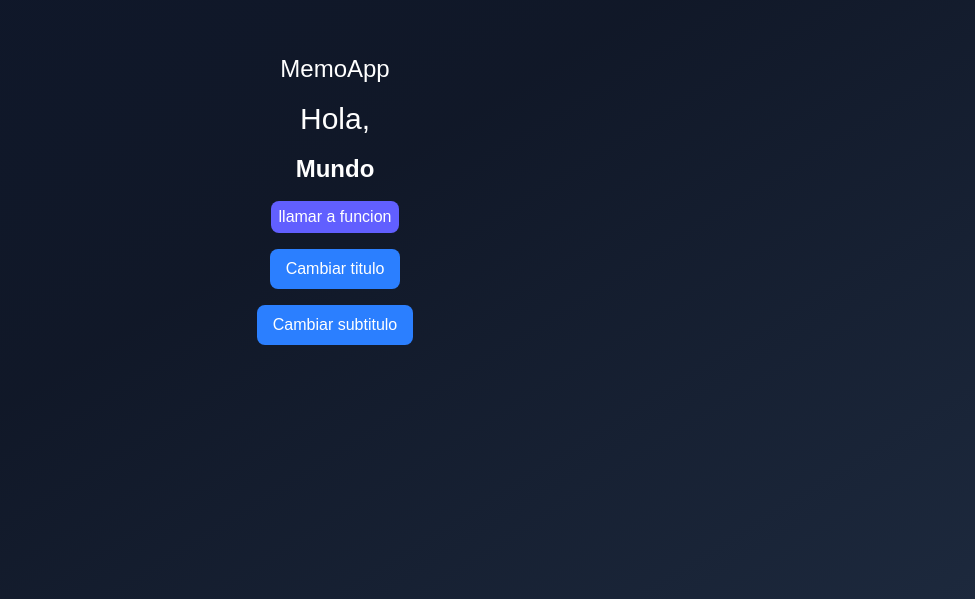
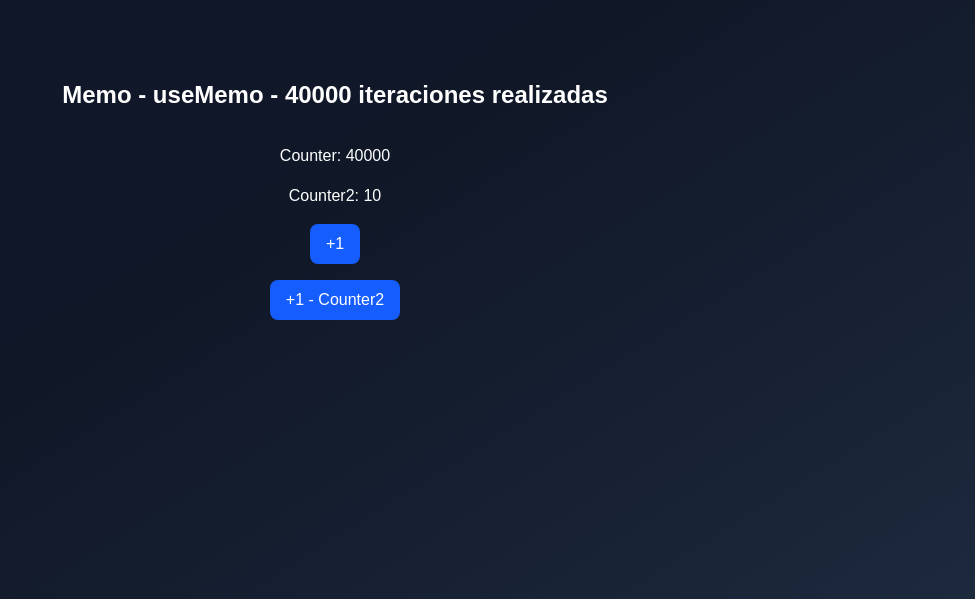
Before and after one commit to Ahtnezev/hooks-app, a React (Vite) app: page / in a window 1280 px wide. Shown: the part 201-800 px from the top of the page, without its empty margins (305-1280 px from the left). Built offline with nearby package versions, Linux system fonts and the light colour scheme.

Commit message:
[A] memorizacion de valores

```diff
--- /dev/null
+++ b/src/06-memos/MemoCounter.tsx
@@ -0,0 +1,37 @@
+import { useCounter } from "@/hooks/useCounter"
+import { useMemo } from "react";
+
+const heavyStuff = (interationNumber: number) => {
+   console.time('Have_stuff_started');
+   for (let index = 0; index < interationNumber; index++) {
+      console.log('ahi vamos...');
+   }
+   console.timeEnd('Have_stuff_started');
+
+   return `${interationNumber} iteraciones realizadas`;
+}
+
+export const MemoCounter = () => {
+   const { counter, increment } = useCounter(40_000); // 40000 instead of
+   const { counter:counter2, increment:increment2 } = useCounter(10);
+
+   //~  useCallback memoriza funciones
+   // useMemo memoriza valores (valor de retorno)
+   const myHeavyValue = useMemo(() => heavyStuff(counter), [counter]);
+
+   return (
+      <>
+         <div className="bg-gradient flex flex-col gap-4">
+            <h1 className="text-2xl font-bold">Memo - useMemo - {myHeavyValue}</h1>
+
+            <hr />
+
+            <h4>Counter: {counter}</h4>
+            <h4>Counter2: {counter2}</h4>
+
+            <button className="bg-blue-600 text-white px-4 py-2 rounded-md cursor-pointer" onClick={increment}>+1</button>
+            <button className="bg-blue-600 text-white px-4 py-2 rounded-md cursor-pointer" onClick={increment2}>+1 - Counter2</button>
+         </div>
+      </>
+   )
+}
--- a/src/main.tsx
+++ b/src/main.tsx
@@ -5,6 +5,7 @@
 
 import { MemoHook } from './06-memos/MemoHook'
 import './index.css'
+import { MemoCounter } from './06-memos/MemoCounter'
 // // import { FocusScreen } from './04-useRef/FocusScreen'
 // import { TasksApp } from './05-useReducer/TaskAp'
 // import { ScrambleWords } from './05-useReducer/ScrambleWords'
@@ -20,6 +21,7 @@
    {/* <FocusScreen /> */}
    {/* <TasksApp /> */}
    {/* <ScrambleWords /> */}
-   <MemoHook />
+   {/* <MemoHook /> */}
+   <MemoCounter />
   </StrictMode>,
 )
```
